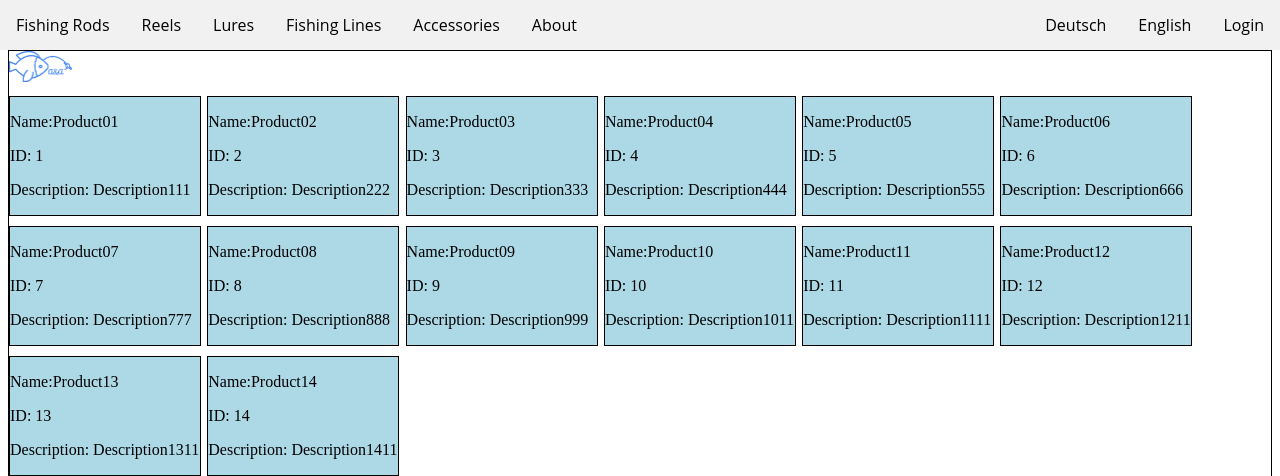
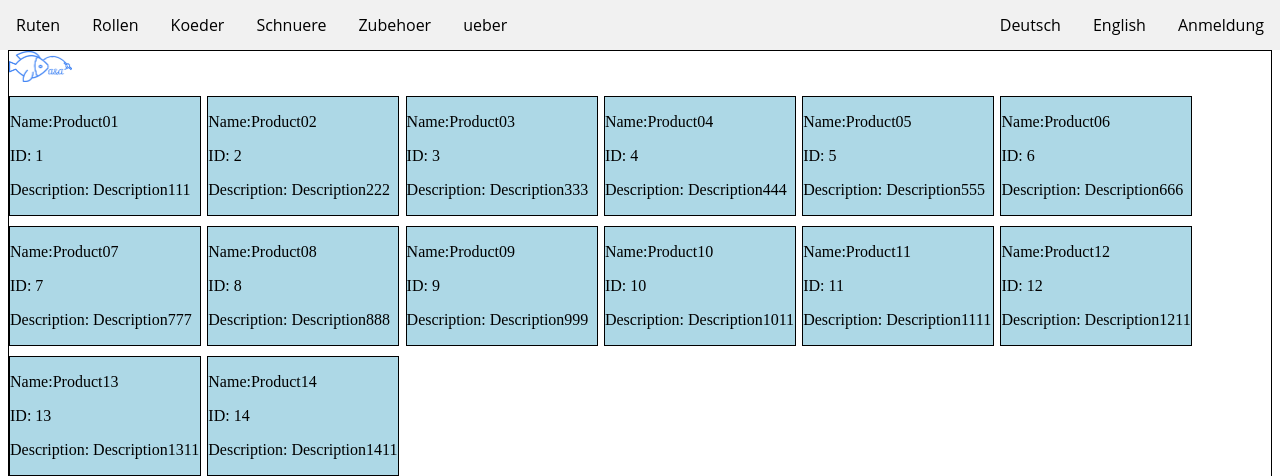
Before and after one commit to bittersweet-coffee/bfh-webshop, a PHP site: page /index.php in a window 1280 px wide. Shown: the top 476 px of the page. Run offline with PHP 8.4, Linux system fonts and the light colour scheme.

Commit message:
added multilanguage to nav (Works)

```diff
--- a/src/index.php
+++ b/src/index.php
@@ -1,6 +1,7 @@
 <?php
     include 'php\utils\functions.php';
     $pages = array(
+        "en" => array (
             "rods" => array("nav-left", "rods", "Fishing Rods"),
             "reels" => array("nav-left", "reels", "Reels"),
             "lures" => array("nav-left", "lures","Lures"),
@@ -8,6 +9,16 @@
             "accessories" => array("nav-left", "accessories","Accessories"),
             "about" => array("nav-left", "about","About"),
             "login" => array("nav-right", "login","Login")
+        ),
+        "de" => array (
+            "Ruten" => array("nav-left", "rods", "Ruten"),
+            "Rollen" => array("nav-left", "reels", "Rollen"),
+            "Koeder" => array("nav-left", "lures","Koeder"),
+            "Schnuere" => array("nav-left", "lines","Schnuere"),
+            "Zubehoer" => array("nav-left", "accessories","Zubehoer"),
+            "ueber" => array("nav-left", "about","ueber"),
+            "Anmeldung" => array("nav-right", "login","Anmeldung")
+        )
     );
     $language = array("de", "en");
     require 'html/head.html';?>
--- a/src/php/utils/functions.php
+++ b/src/php/utils/functions.php
@@ -32,7 +32,7 @@ function displayNav($pages, $language) {
     echo "<nav><ul>";
     $lang=getLanguage($language);
     $urlbase = $_SERVER['PHP_SELF'] . "?lang=$lang";
-    foreach ($pages as $page) {
+    foreach ($pages[$lang] as $page) {
         $url = $urlbase . "&page=$page[1]";
         echo "<li class=\"$page[0]\"><a href=\"$url\" alt=\"$page[1]\">$page[2]</a></li>";
     }
```
Lines whose indentation alone changed are shown as unchanged.
